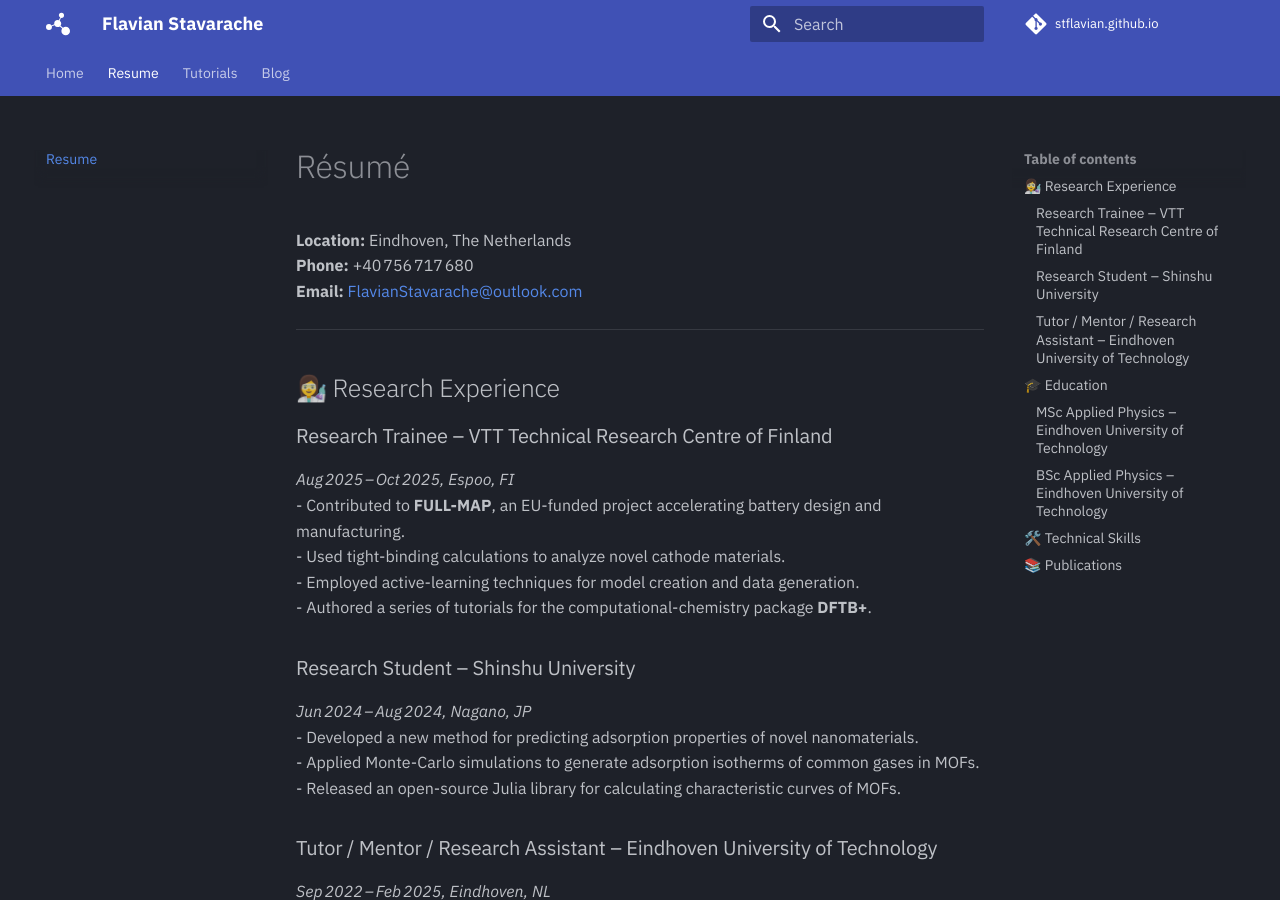
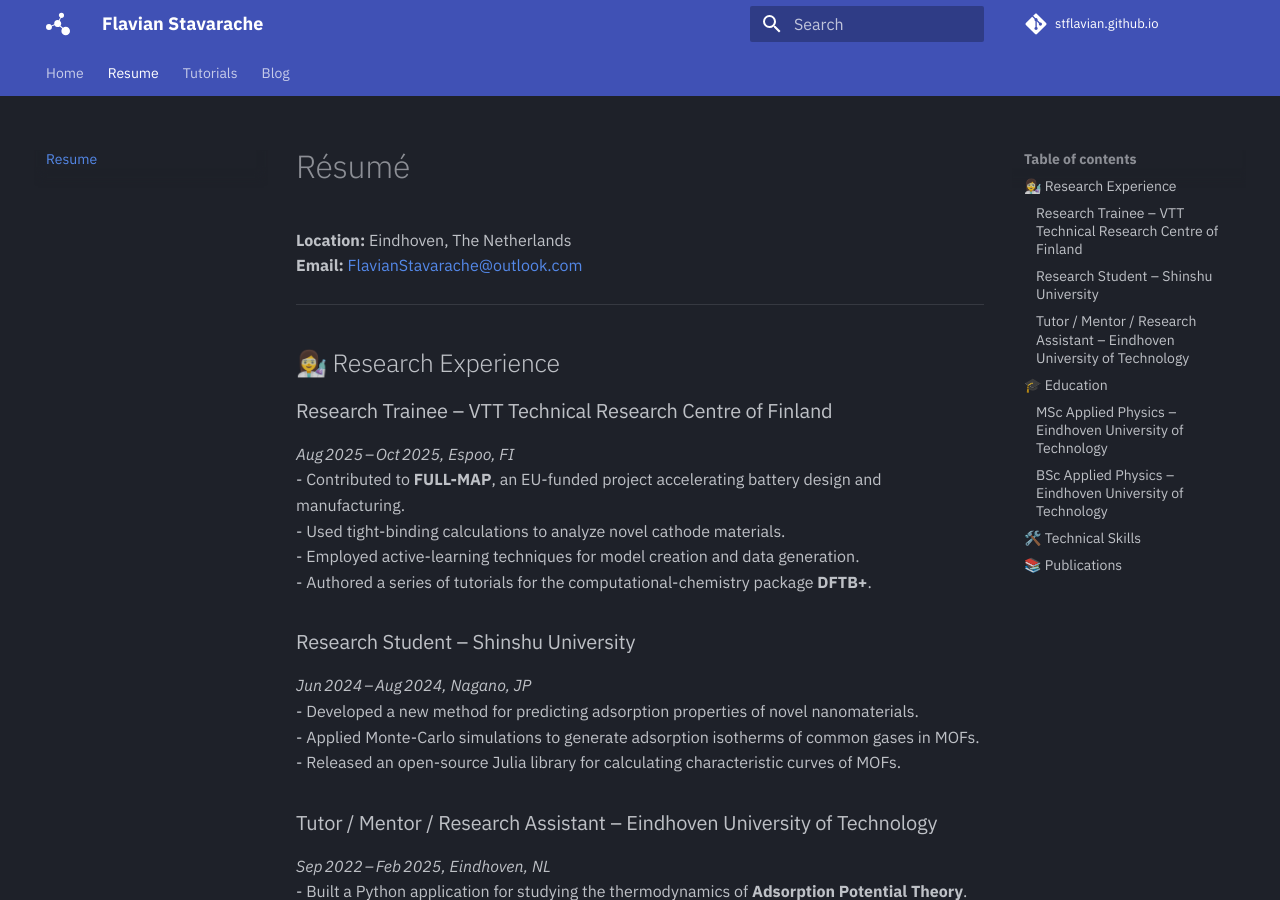
Before and after one commit to stflavian/stflavian.github.io, an MkDocs documentation site: the page built from docs/resume.md, in a window 1280 px wide and 900 px high. Built offline with MkDocs 1.6.1 and Material for MkDocs 9.7.7, drawn with Linux system fonts in a browser that asks for light colours; comment, search, counter and statistics services are not loaded.

Commit message:
updated info

```diff
--- a/docs/resume.md
+++ b/docs/resume.md
@@ -1,7 +1,6 @@
 # Résumé
 
 **Location:** Eindhoven, The Netherlands
-**Phone:** +40 756 717 680
 **Email:** [FlavianStavarache@outlook.com](mailto:FlavianStavarache@outlook.com)
 
 ---
```
